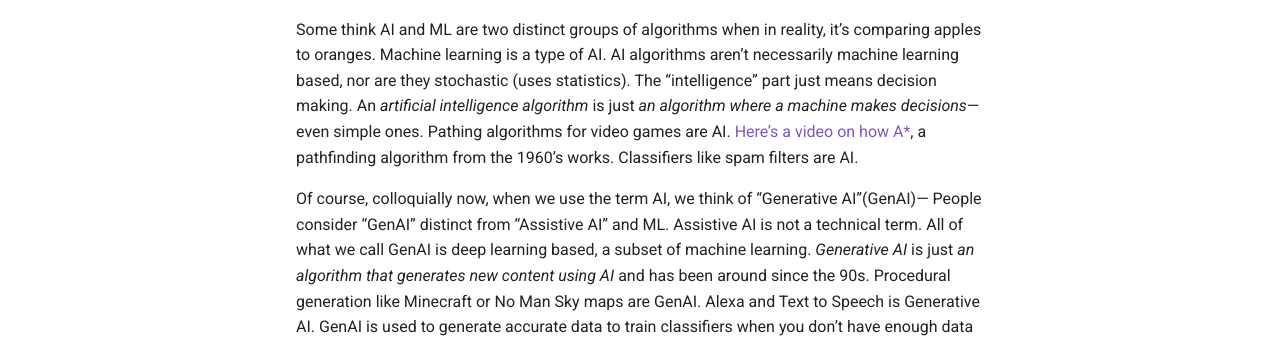
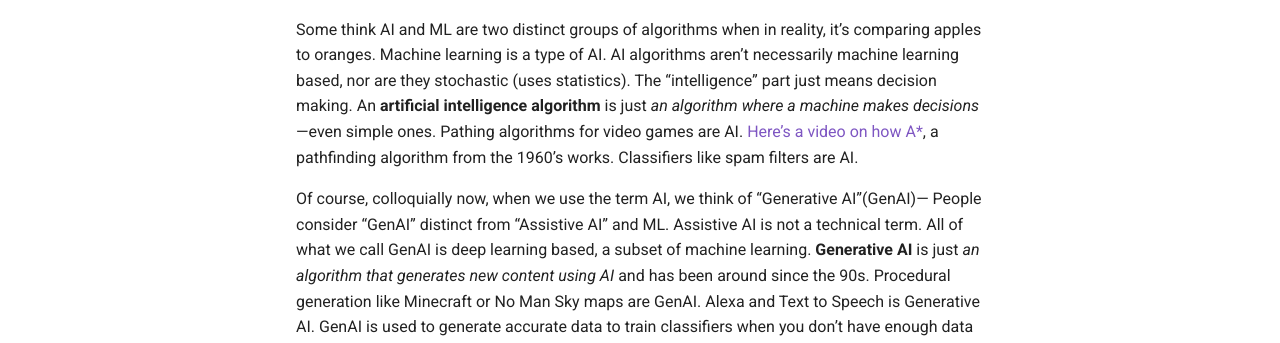
Before and after one commit to SemicolonExpected/LLMegeton, an MkDocs documentation site: the page built from docs/About AI/index.md, in a window 1280 px wide. Shown: the part 262-605 px from the top of the page. Built offline with MkDocs 1.6.1 and Material for MkDocs 9.7.7, drawn with Linux system fonts in a browser that asks for light colours; comment, search, counter and statistics services are not loaded.

```diff
--- a/docs/About AI/index.md
+++ b/docs/About AI/index.md
@@ -2,11 +2,11 @@
 
 ## What is AI and GenAI compared to other things
 
-Some think AI and ML are two distinct groups of algorithms when in reality, it’s comparing apples to oranges. Machine learning is a type of AI. AI algorithms aren’t necessarily machine learning based, nor are they stochastic (uses statistics). The “intelligence” part just means decision making. An *artificial intelligence algorithm* is just _an algorithm where a machine makes decisions_—even simple ones. Pathing algorithms for video games are AI. [Here’s a video on how A*](https://youtu.be/i0x5fj4PqP4?is=hU8tmcgtkwDewM7m), a pathfinding algorithm from the 1960’s works. Classifiers like spam filters are AI.
+Some think AI and ML are two distinct groups of algorithms when in reality, it’s comparing apples to oranges. Machine learning is a type of AI. AI algorithms aren’t necessarily machine learning based, nor are they stochastic (uses statistics). The “intelligence” part just means decision making. An **artificial intelligence algorithm** is just _an algorithm where a machine makes decisions_—even simple ones. Pathing algorithms for video games are AI. [Here’s a video on how A*](https://youtu.be/i0x5fj4PqP4?is=hU8tmcgtkwDewM7m), a pathfinding algorithm from the 1960’s works. Classifiers like spam filters are AI.
 
 Of course, colloquially now, when we use the term AI, we think of “Generative AI”(GenAI)—
 People consider “GenAI” distinct from “Assistive AI” and ML. Assistive AI is not a technical term.
-All of what we call GenAI is deep learning based, a subset of machine learning. *Generative AI* is just _an algorithm that generates new content using AI_ and has been around since the 90s. Procedural generation like Minecraft or No Man Sky maps are GenAI. Alexa and Text to Speech is Generative AI.
+All of what we call GenAI is deep learning based, a subset of machine learning. **Generative AI** is just _an algorithm that generates new content using AI_ and has been around since the 90s. Procedural generation like Minecraft or No Man Sky maps are GenAI. Alexa and Text to Speech is Generative AI.
 GenAI is used to generate accurate data to train classifiers when you don’t have enough data and you can’t reasonably gather that data ethically. Deepfake detection is type of classifier that uses Generative Adversarial Networks in a cat and mouse type game where the generative side tries to fool the detector and the detector gets better at not getting fooled.
 
 Whether the AI is “assistive” or not is based on the tool and subjective. Unless you mean like a personal assistant, which is agentic, a because you have “agents” who use generative models to orchestrate a task. A chat consists of a single agent at a time.
```
